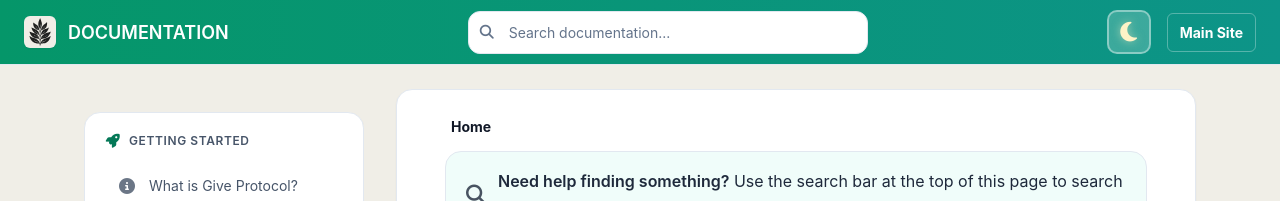
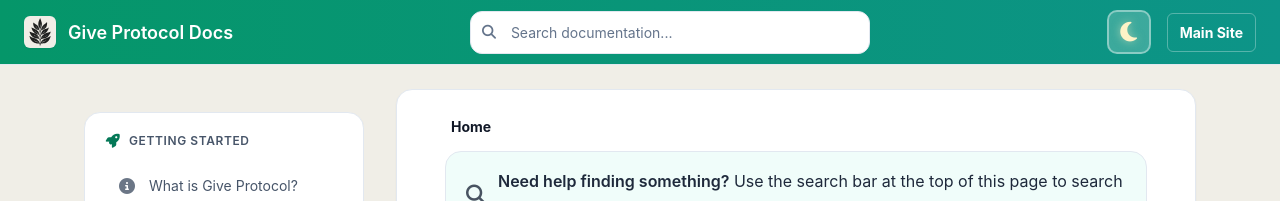
Before and after one commit to GiveProtocol/give-protocol-docs, a Jekyll site: the page built from index.md, in a window 1280 px wide. Shown: the top 201 px of the page. Built offline with Jekyll 4.4.1, drawn with Linux system fonts in a browser that asks for light colours.

Commit message:
Change header title from DOCUMENTATION to Give Protocol Docs

```diff
--- a/_layouts/modern.html
+++ b/_layouts/modern.html
@@ -118,7 +118,7 @@
             src="{{ '/assets/images/logo.svg' | relative_url }}"
             alt="Give Protocol"
           />
-          <span>DOCUMENTATION</span>
+          <span>Give Protocol Docs</span>
         </a>
 
         <div class="header-search">
```
